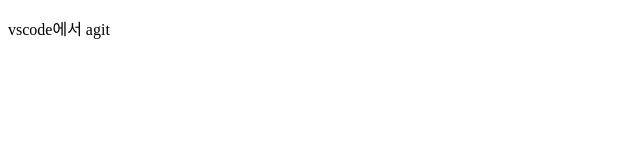
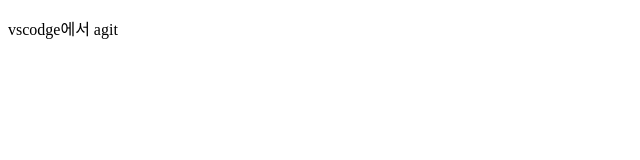
Before and after one commit to channnoh/GitInitTest, a plain HTML site: page index.html in a window 1280 px wide. Shown: the full height of the page, 0-640 px from the left. Drawn offline with Linux system fonts and the light colour scheme.

Commit message:
no message

```diff
--- a/index.html
+++ b/index.html
@@ -7,7 +7,7 @@
     <title>t새로운기능</title>
 </head>
 <body>
-    <p>vscode에서 agit</p>
+    <p>vscodge에서 agit</p>
 
 </body>
 </html>
```
